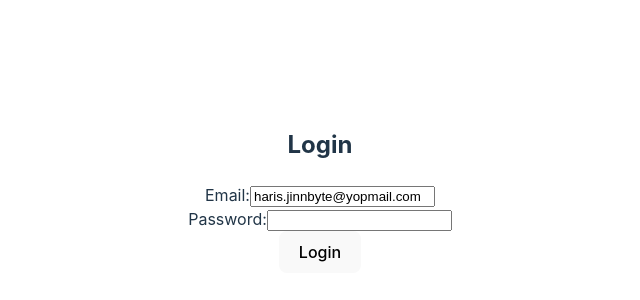
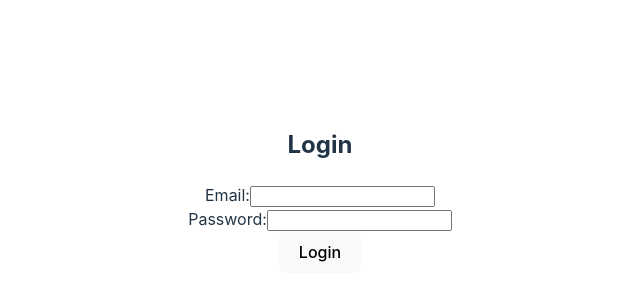
Before and after one commit to HarisWaseem43/Bahamas-Login, a React (Vite) app: page / in a window 1280 px wide. Shown: the part 210-510 px from the top of the page, without its empty margins (320-960 px from the left). Built offline with nearby package versions, Linux system fonts and the light colour scheme.

Commit message:
login user input changes

```diff
--- a/src/components/Login/index.jsx
+++ b/src/components/Login/index.jsx
@@ -3,7 +3,7 @@ import axios from "axios";
 import { useNavigate } from "react-router";
 
 const LoginForm = () => {
-  const [email, setEmail] = useState("haris.jinnbyte@yopmail.com");
+  const [email, setEmail] = useState("");
   const [password, setPassword] = useState("");
 
   const navigate = useNavigate();
```
